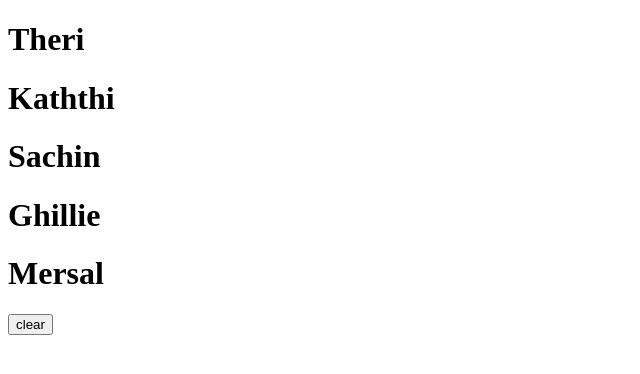
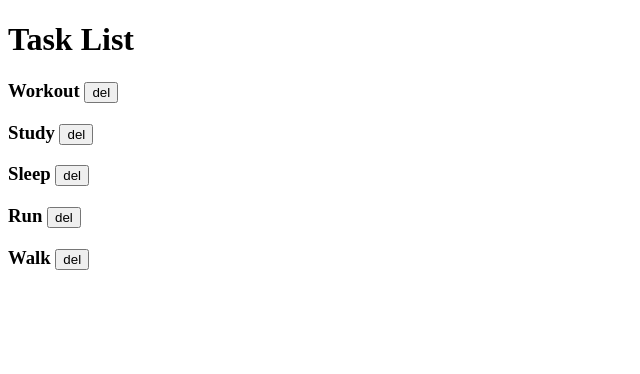
Before and after one commit to LivinkumarS/Gokul-React-Class, a React (Vite) app in the folder Gokul-Training/: page / in a window 1280 px wide. Shown: the top 374 px of the page, without its empty margins (0-640 px from the left). Built offline with nearby package versions, Linux system fonts and the light colour scheme; the HTML template or start-up script is replaced by a standard one.

Commit message:
ToDo List Start

```diff
--- a/Gokul-Training/src/App.jsx
+++ b/Gokul-Training/src/App.jsx
@@ -1,32 +1,39 @@
 import React, { useState } from "react";
 
 export default function App() {
-  const [movieList, setMovieList] = useState([
-    "Theri",
-    "Kaththi",
-    "Sachin",
-    "Ghillie",
-    "Mersal",
+  const [toDoList, SetToDoList] = useState([
+    "Workout",
+    "Study",
+    "Sleep",
+    "Run",
+    "Walk",
   ]);
+
+  const delElement = (ind) => {
+    SetToDoList((prev) => {
+      return prev.filter((ele, index) => {
+        return index !== ind;
+      });
+    });
+  };
 
   return (
     <div>
-      {movieList.map((ele, ind) => {
-        return <h1 key={ind}>{ele}</h1>;
+      <h1>Task List</h1>
+      {toDoList.map((ele, ind) => {
+        return (
+          <h3 key={ind}>
+            {ele}{" "}
+            <button
+              onClick={() => {
+                delElement(ind);
+              }}
+            >
+              del
+            </button>
+          </h3>
+        );
       })}
-
-      <button
-        onClick={() => {
-          setMovieList((prev) => {
-            let temp = prev;
-            temp.pop();
-
-            return [...temp];
-          });
-        }}
-      >
-        clear
-      </button>
     </div>
   );
 }
```
